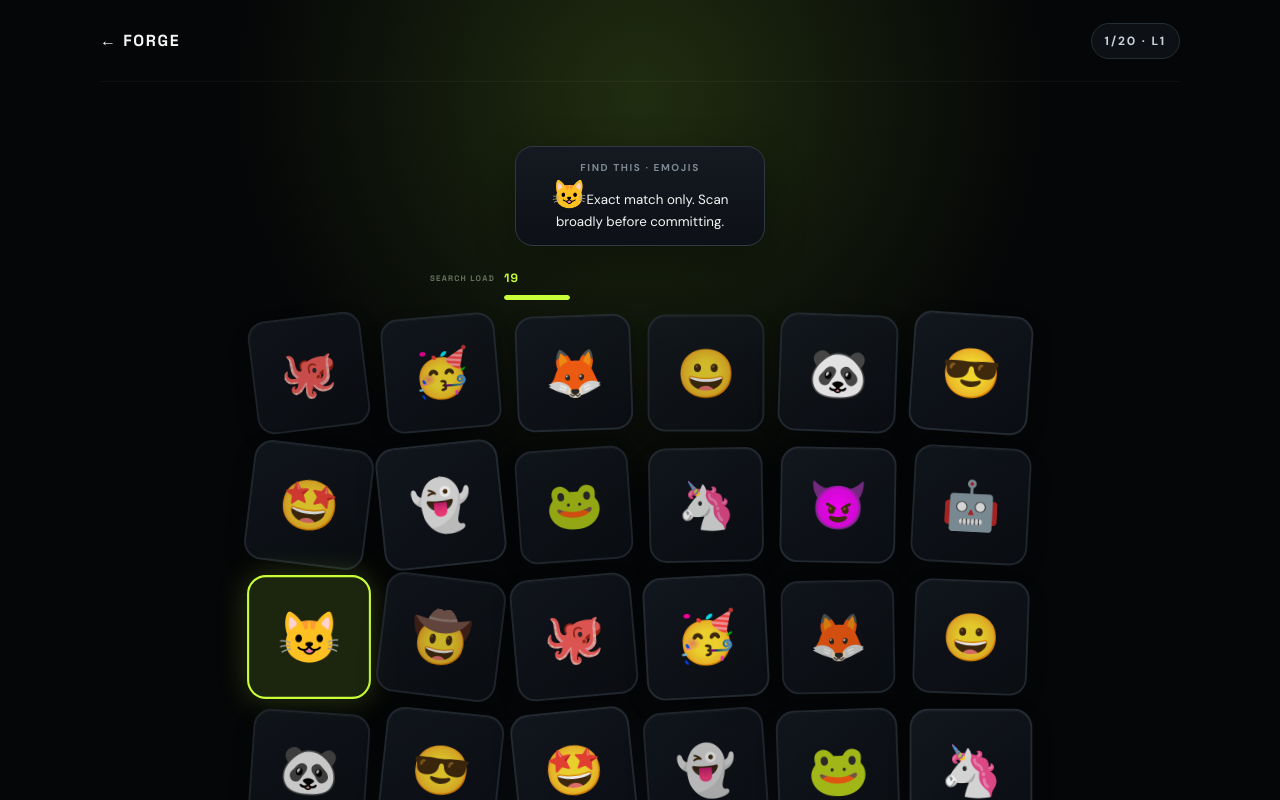
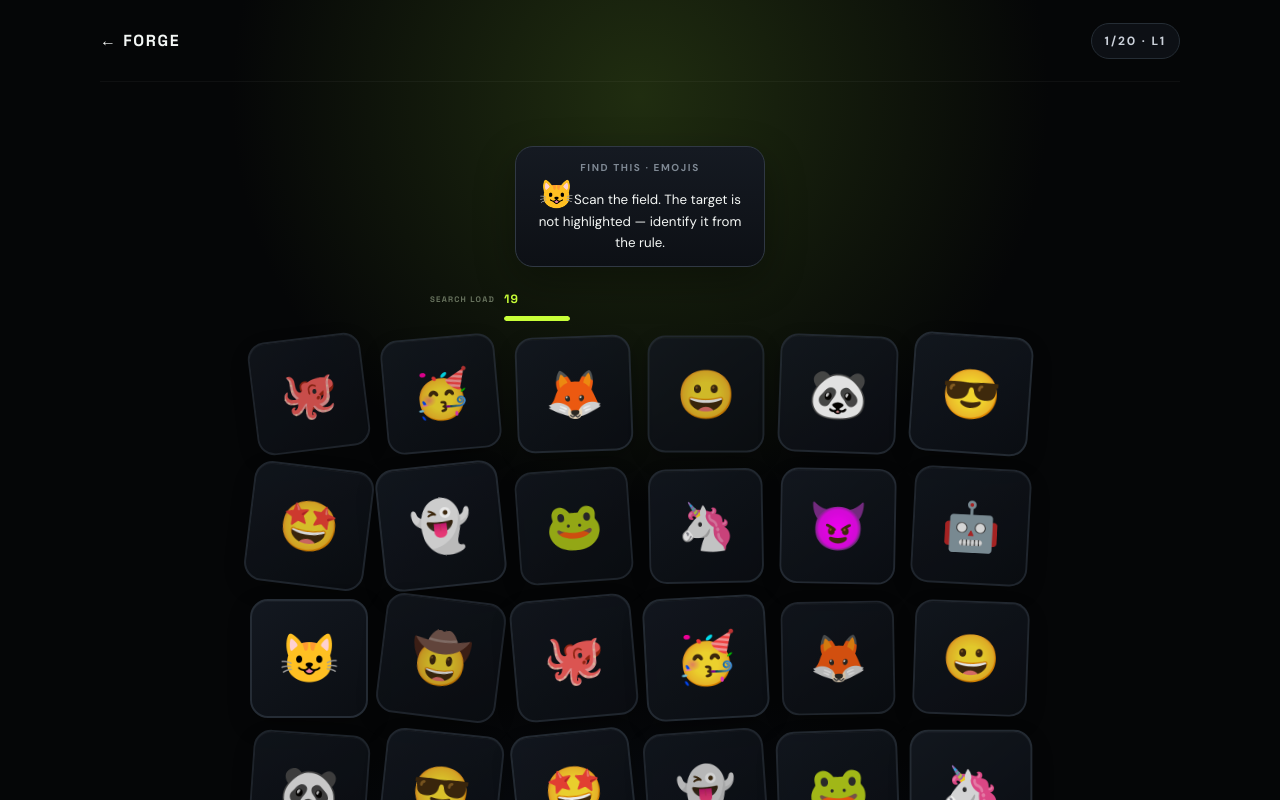
Before and after one commit to Nar-Lod/FORGE, a Next.js app: page /challenges/focus in a window 1280 px wide. Both pictures are taken after a click on the button "Begin Focus". Shown: the top 800 px of the page. Built offline with nearby package versions, Linux system fonts and the light colour scheme.

Commit message:
Rebalance Focus scan time and remove target highlighting

```diff
--- a/app/challenges/focus/page.tsx
+++ b/app/challenges/focus/page.tsx
@@ -67,7 +67,7 @@ export default function FocusChallenge() {
   const timerRef = useRef<number | null>(null);
 
   const levelConfig = FORGE_CONFIG.focus.levels[level - 1];
-  const visibleMs = levelConfig.reactionMs;
+  const visibleMs = levelConfig.reactionMs * 2;
 
   const clearTimer = useCallback(() => {
     if (timerRef.current !== null) {
@@ -437,7 +437,7 @@ export default function FocusChallenge() {
               <>
                 <span>FIND THIS · {mode.toUpperCase()}</span>
                 <strong>{target.glyph}</strong>
-                <small>Exact match only. Scan broadly before committing.</small>
+                <small>Scan the field. The target is not highlighted — identify it from the rule.</small>
               </>
             )}
           </div>
@@ -458,7 +458,7 @@ export default function FocusChallenge() {
               return (
                 <button
                   key={round + "-" + index}
-                  className={"focus-cell " + (showField && index === targetCell ? "focus-target" : "")}
+                  className="focus-cell"
                   onClick={() => choose(index)}
                   disabled={phase !== "visible"}
                   style={item && challenge ? visualStyle(index, index === targetCell, challenge) : undefined}
```
